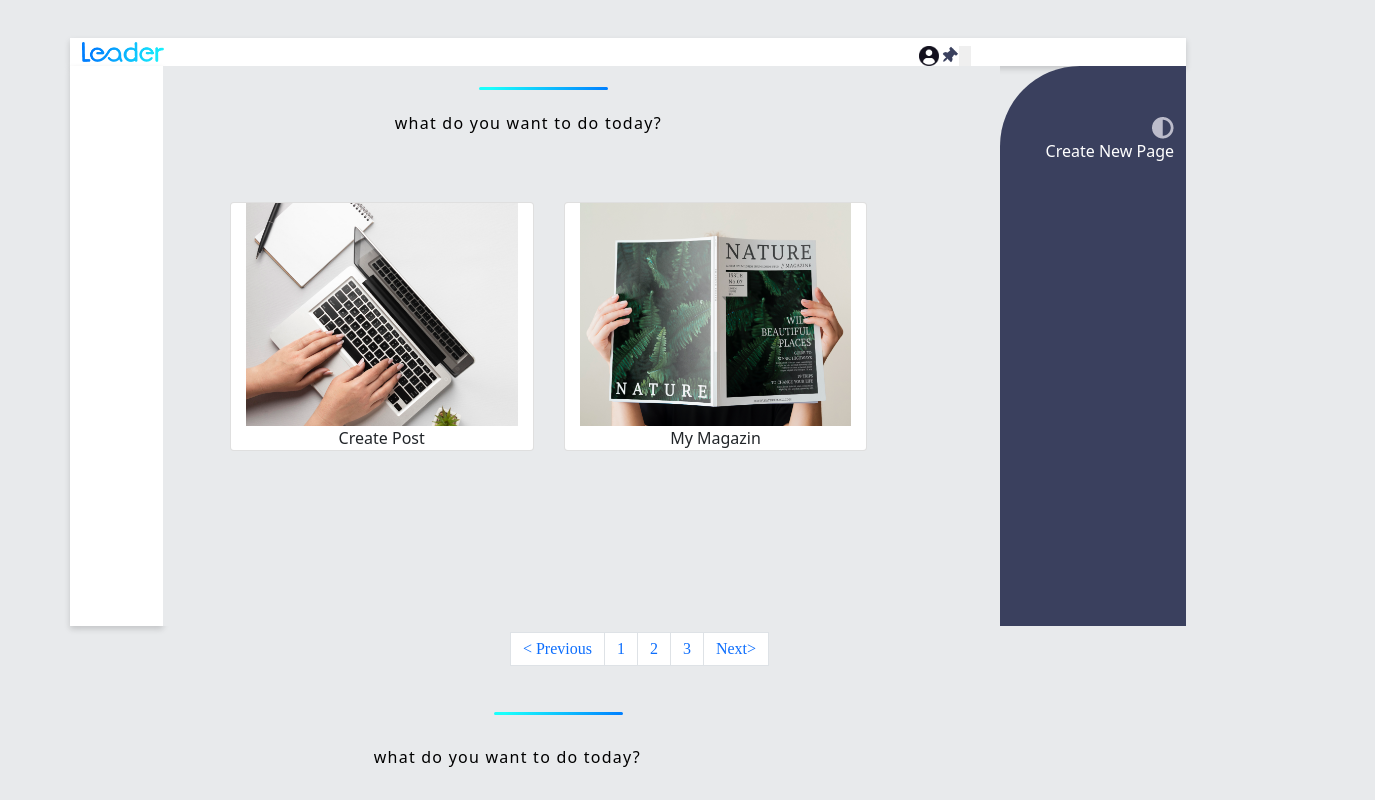
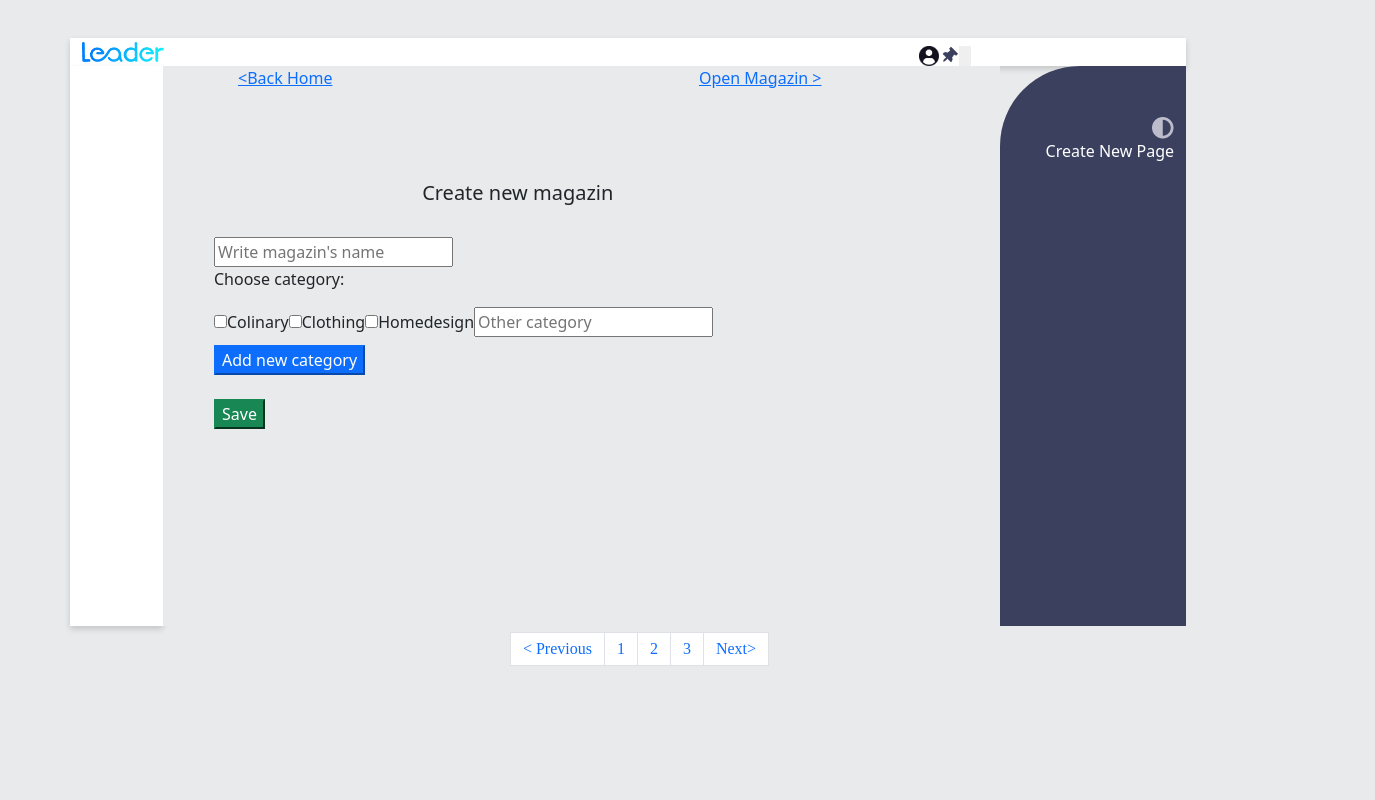
Before and after one commit to irisfoox/Magazins, a React (Create React App) app in the folder client/: page /newmag in a window 1280 px wide. Shown: the top 800 px of the page, 1375 px wide, since content can reach past the window. Built offline with nearby package versions, Linux system fonts and the light colour scheme.

Commit message:
firebase newmag newpost

```diff
--- a/client/src/Components/Home.js
+++ b/client/src/Components/Home.js
@@ -1,21 +1,23 @@
 import React from 'react'
+import { useHistory } from 'react-router-dom'
 import mylaptop from '../pic/mylaptop.png'
 import mymag from '../pic/mymag.png'
 
 
 export default function Home() {
+  let history=useHistory();
     return (
-                <div className="container" style={{}}>
+                <div className="container justify-content" style={{}}>
                  <div className="row">
                  <div className="col-11" style={{backgroundColor: "#E8EAEC"}}>
                     <div className="line"></div>
                     <div className="what">What do you want to do today?</div>
                     <div className="card-deck justify-content-center ">
-                      <div className="col-5 card">
+                      <div className="col-5 card" onClick={(e)=>{history.push('/newpost')}}>
                         <img src={mylaptop} alt="create magazin" style={{}}></img>
                         <div style={{textAlign:'center'}}>Create Post</div>
                       </div>
-                      <div className="col-5 card">
+                      <div className="col-5 card" onClick={()=>{history.push('/newmag')}}>
                         <img src={mymag} alt="my magazin" style={{}}></img>
                         <div style={{textAlign:'center'}}>My Magazin</div>
                       </div>
--- /dev/null
+++ b/client/src/Components/Login.js
@@ -0,0 +1,15 @@
+import React from 'react'
+import { useHistory } from 'react-router-dom'
+//import firebase from "firebase/app";
+//import "firebase/auth";
+export default function Login() {
+    let history=useHistory();
+    return (
+        <div>
+            <h1>Wellcome to magazins</h1>
+            <button onclick={history.push('/signup')}>Sign up</button>
+            <button onclick={history.push('/signin')}>Sign in</button>
+            <button id="logoutbtn">log out</button>
+        </div>
+    )
+}
--- /dev/null
+++ b/client/src/Components/NewMag.js
@@ -0,0 +1,33 @@
+import React, { useRef, useState, useEffect } from 'react';
+//import {connect} from 'react-redux';
+import { useParams, Redirect, Link } from 'react-router-dom';
+//import Modal from 'react-awesome-modal';
+import 'bootstrap/dist/css/bootstrap.min.css';
+import Style from '../Style.css';
+
+export default function NewMag() {
+    return (
+        <div className="container-fluid">
+            <div className="col-10">
+                <div>
+                    <div class="d-flex ml-4 justify-content-between">
+                        <Link to='/Home'>&lt;Back Home</Link>
+                        <Link to='/Set'>Open Magazin &gt;</Link>
+                    </div>
+                    <h5 style={{ "textAlign": "center", "marginTop": "15%" }}>Create new magazin</h5>
+                    <br></br>
+                    <input type="text" id="magname" placeholder="Write magazin's name"></input>
+                    <p>Choose category: </p>
+                    <div id="categories">
+                        <label for="colinary"><input type="checkbox" id="colinary" />Colinary</label>
+                        <label for="clothing"> <input type="checkbox" id="clothing" />Clothing </label>
+                        <label for="homedesign"><input type="checkbox" id="homedesign" />Homedesign </label>
+                        <label for="other"><input type="text" id="other" placeholder="Other category" /></label><button class="btn-primary">Add new category</button>
+                        <br></br><br></br>
+                        <button class="btn-success">Save</button>
+                    </div>
+                </div>
+            </div>
+        </div>
+    )
+}
--- a/client/src/Components/PagesBar.js
+++ b/client/src/Components/PagesBar.js
@@ -15,10 +15,10 @@ export default function PagesBar() {
         if (index === 0) {
             //refL.current.addClassName("active");
             //list[index].className.addInnerHTML = "active";
-             return <Home/>  //name example of page to go to
+             //return <Home/>  //name example of page to go to
         } else if (index === 1) {
             //list[index].className.addInnerHTML = "active";
-             return <NewPost/>
+             //return <NewPost/>
         } else if (index === 2) {
             //list[index].className.addInnerHTML = "active";
             // return <CurrentState></CurrentState>
--- /dev/null
+++ b/client/src/Components/Routing.js
@@ -0,0 +1,27 @@
+import React from 'react'
+import Home from './Home';
+import NewPost from './NewPost'
+import Signin from './Signin';
+import Signup from './Signup';
+import Login from './Login';
+import {BrowserRouter as Router,
+  Switch,Route} from 'react-router-dom';
+import NewMag from './NewMag';
+
+export default function Routing() {
+    return (
+        <div>
+            <Router>
+                <Switch>
+                    <Route path="/home" component={Home}></Route>
+                    <Route path="/newpost" component={NewPost}></Route>
+                    <Route path="/newmag" component={NewMag}></Route>
+                    <Route path="/signup" component={Signup}></Route>
+                    <Route path="/signin" component={Signin}></Route>
+                    <Route path="/login" component={Login}></Route>
+                    <Route path="/" component={Home}></Route>
+                </Switch>
+            </Router>
+        </div>
+    )
+}
--- /dev/null
+++ b/client/src/Components/Signin.js
@@ -0,0 +1,15 @@
+import React from 'react'
+//import firebase from "firebase/app";
+//import "firebase/auth";
+export default function Signin() {
+  return (
+    <div>
+      <h2>Signing in page</h2>
+      <form id="signinForm">
+      <input type="email" name="email" placeholder="Email..."/><br></br>
+      <input type="password" name="password" placeholder="Password..." /><br></br>
+      <button>Submit</button>
+      </form>
+    </div>
+  )
+}
--- /dev/null
+++ b/client/src/Components/Signup.js
@@ -0,0 +1,15 @@
+import React from 'react'
+//import firebase from "firebase/app";
+//import "firebase/auth";
+export default function Signup() {
+    return (
+        <div>
+            <h2>Signing up page</h2>
+            <form id="signupForm">
+            <input type="email" name="email" placeholder="Email..."/><br></br>
+            <input type="password" name="password" placeholder="Password..." /><br></br>
+            <button>Submit</button>
+            </form>
+        </div>
+    )
+}
--- a/client/src/Components/UpperMenu.js
+++ b/client/src/Components/UpperMenu.js
@@ -5,7 +5,7 @@ import leader from '../pic/leader.png'
 import person from '../pic/person.png'
 import pin from '../pic/pin.png'
 import adjust from '../pic/adjust.png'
-import Home from './Home'
+import Routing from './Routing'
 
 
 export default function UpperMenu() {
@@ -27,7 +27,7 @@ export default function UpperMenu() {
         <div className="row d-inline-flex" style={{width:"100%",height:"40%"}}>
                  <div className="side col-1"></div>
                  <div className="col-9" style={{backgroundColor: "#E8EAEC"}}>
-                     <Home/>
+                     <Routing/>
                  </div>
                  <div className="col-2 ss">
 
```
